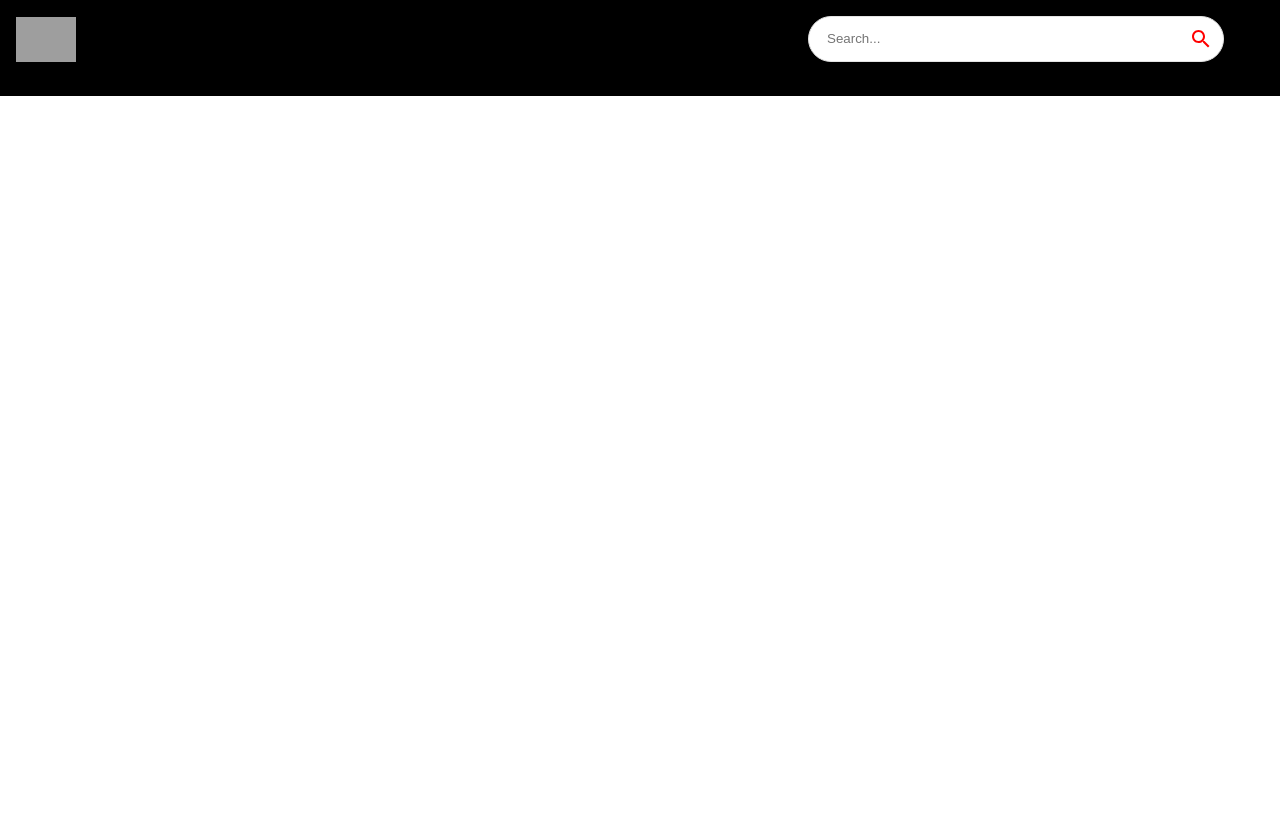
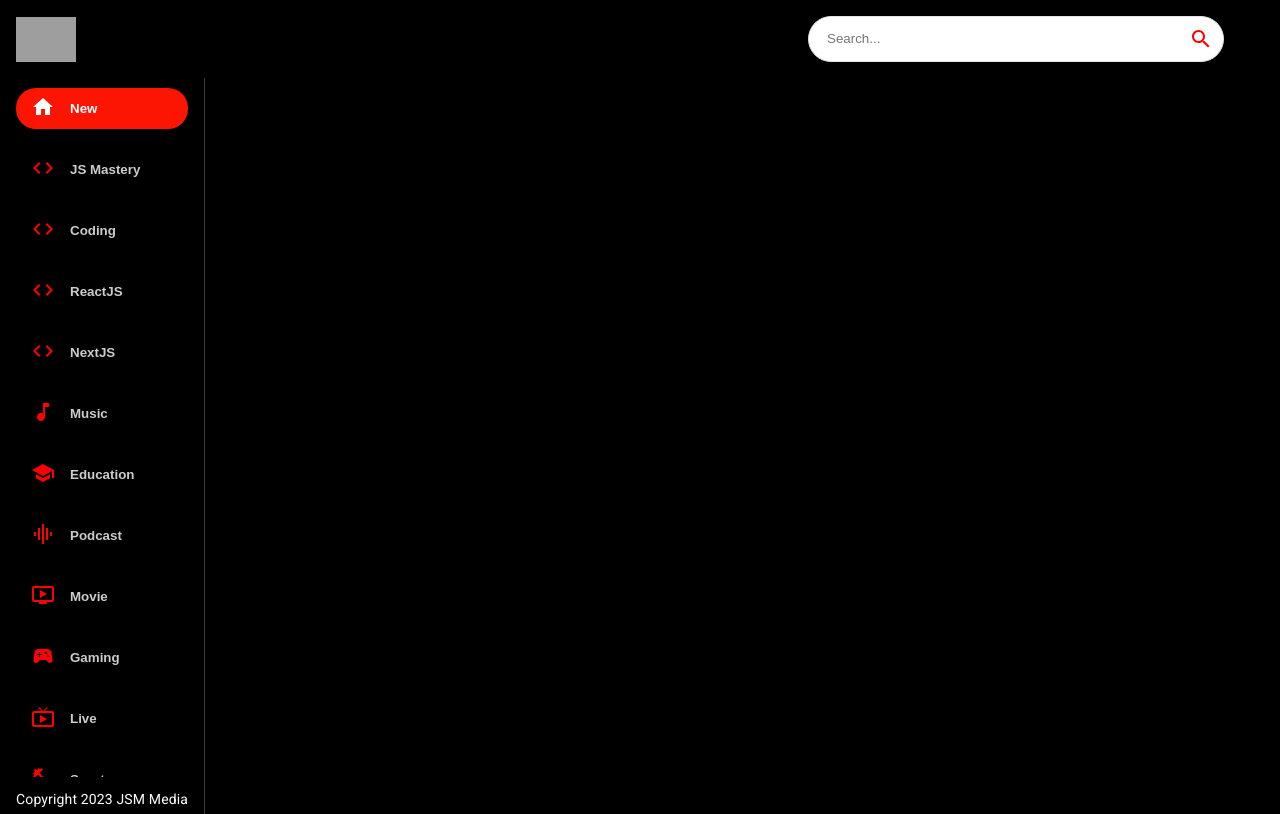
Before and after one commit to petukhov-a/youtube-clone-react, a React (Create React App) app: page / in a window 1280 px wide. Built offline with nearby package versions, Linux system fonts and the light colour scheme; grey boxes are pictures that could not be loaded.

Commit message:
created and styled sidebar

```diff
--- a/src/components/Feed.tsx
+++ b/src/components/Feed.tsx
@@ -1,9 +1,24 @@
-import React, { FC } from 'react'
+import { FC } from 'react';
+import { Box, Stack, Typography } from '@mui/material';
+import Sidebar from './Sidebar';
 
 const Feed: FC = () => {
   return (
-    <div>Feed</div>
-  )
-}
+    <Stack sx={{ flexDirection: { sx: 'column', md: 'row' } }}>
+      <Box
+        sx={{
+          height: { sx: 'auto', md: '92vh' },
+          borderRight: '1px solid #3d3d3d',
+          px: { sx: 0, md: 2 },
+        }}>
+        <Sidebar />
 
-export default Feed
+        <Typography className="copyright" variant="body2" sx={{ mt: 1.5, color: '#fff' }}>
+          Copyright 2023 JSM Media
+        </Typography>
+      </Box>
+    </Stack>
+  );
+};
+
+export default Feed;
--- /dev/null
+++ b/src/components/Sidebar.tsx
@@ -0,0 +1,34 @@
+import { Stack } from '@mui/material';
+
+import { categories } from '../utils/constants';
+
+const selectedCategory = 'New';
+
+const Sidebar = () => {
+  return (
+    <Stack
+      direction="row"
+      sx={{
+        overflowY: "auto",
+        height: { sx: 'auto', md: '95%' },
+        flexDirection: { md: 'column' },
+      }}
+    >
+      {categories.map((category) => (
+        <button
+          className="category-btn"
+          style={{
+            background: category.name === selectedCategory ? '#fc1503' : undefined,
+            color: 'white'
+          }}
+          key={category.name}
+        >
+          <span style={{ color: category.name === selectedCategory ? 'white' : 'red', marginRight: '15px' }}>{category.icon}</span>
+          <span style={{ opacity: category.name === selectedCategory ? '1' : '0.8'}}>{category.name}</span>
+        </button>
+      ))}
+    </Stack>
+  )
+}
+
+export default Sidebar;
```
